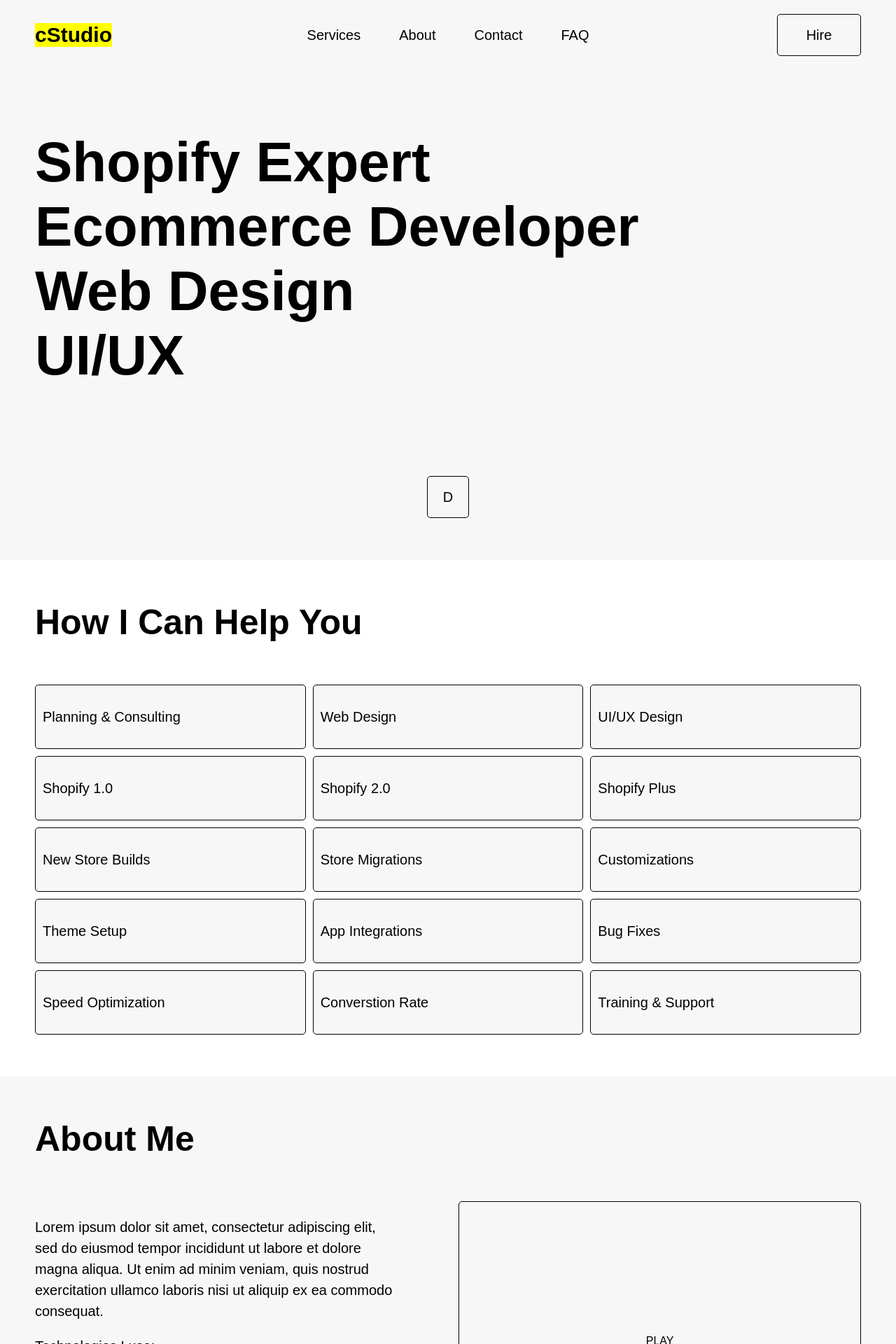
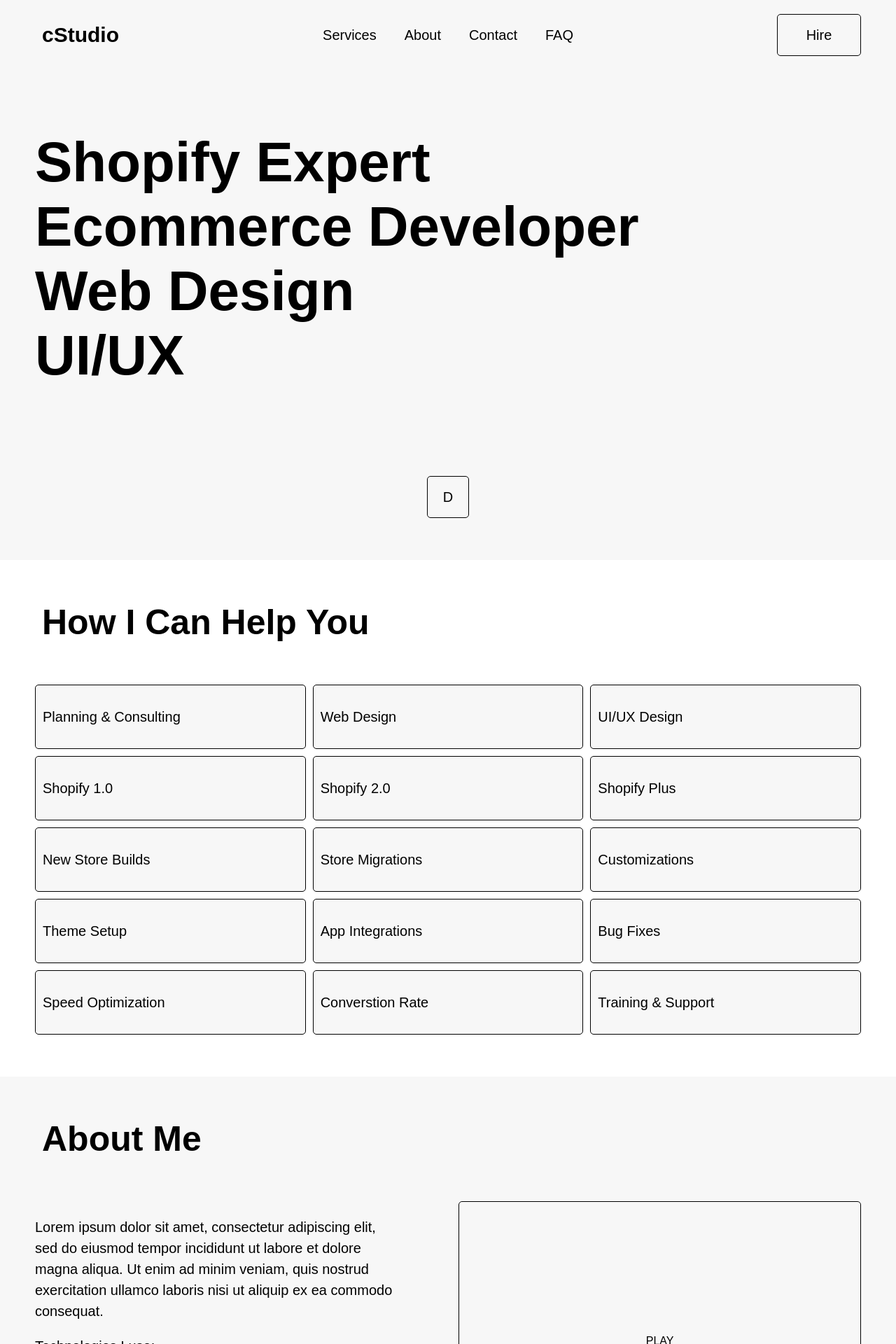
Before and after one commit to cstudiodev/curtishill, a React (Create React App) app: page / in a window 1280 px wide. Shown: the top 1920 px of the page at 70% size. Built offline with nearby package versions, Linux system fonts and the light colour scheme.

Commit message:
active styles

```diff
--- a/src/App.js
+++ b/src/App.js
@@ -1,6 +1,6 @@
 import React from 'react';
-import { useState } from 'react';
-import { Element } from 'react-scroll';
+import { useState, useEffect } from 'react';
+import { Element, Events, scrollSpy } from 'react-scroll';
 import Header from './components/Header';
 import Hero from './components/Hero';
 import Services from './components/Services';
@@ -10,6 +10,7 @@ import Contact from './components/Contact';
 function App() {
   const [isSticky, setIsSticky] = useState(false);
   const [isMobileMenuVisible, setMobileMenuVisible] = useState(false);
+  const [activeSection, setActiveSection] = useState('hero');
 
   const handleScroll = () => {
     if (window.scrollY > 100) {
@@ -25,6 +26,20 @@ function App() {
     setMobileMenuVisible(!isMobileMenuVisible);
   };
 
+  useEffect(() => {
+    Events.scrollEvent.register('begin', () => {});
+    Events.scrollEvent.register('end', (to, element) => {
+      setActiveSection(to);
+    });
+
+    scrollSpy.update();
+
+    return () => {
+      Events.scrollEvent.remove('begin');
+      Events.scrollEvent.remove('end');
+    };
+  }, []);
+
   return (
     <div className='app'>
       <Header
@@ -33,13 +48,13 @@ function App() {
         isMobileMenuVisible={isMobileMenuVisible}
       />
       <Element name="hero">
-        <Hero />
+        <Hero activeSection={activeSection} />
       </Element>
       <Element name="services">
-        <Services />
+        <Services activeSection={activeSection} />
       </Element>
       <Element name="about">
-        <About />
+        <About activeSection={activeSection} />
       </Element>
       <Element name="contact">
         <Contact />
@@ -48,5 +63,4 @@ function App() {
   );
 }
 
-
 export default App;
--- a/src/components/About.js
+++ b/src/components/About.js
@@ -4,11 +4,15 @@ import IconResume from '../assets/IconResume'
 import IconCreditCard from '../assets/IconCreditCard'
 import IconSupport from '../assets/IconSupport'
 
-const About = () => {
+const About = ({ activeSection }) => {
   return (
-    <section className='section alt-bg'>
+    <section id="about" className='section alt-bg'>
       <div className='section-content'>
-        <h2 className='section-heading'>About Me</h2>
+        <div className='section-heading'>
+          <h2 className={`${activeSection === 'about' ? 'heading-active' : ''}`}>
+            About Me
+          </h2>
+        </div>
         <div className='about-video-with-text-container'>
           <div className='about-text-section'>
             <p className='about-text'>Lorem ipsum dolor sit amet, consectetur adipiscing elit, sed do eiusmod tempor incididunt ut labore et dolore magna aliqua. Ut enim ad minim veniam, quis nostrud exercitation ullamco laboris nisi ut aliquip ex ea commodo consequat.</p>
--- a/src/components/Contact.js
+++ b/src/components/Contact.js
@@ -1,10 +1,14 @@
 import React from 'react'
 
-const Contact = () => {
+const Contact = ({ activeSection }) => {
   return (
-    <section className='section'>
+    <section id="contact" className='section'>
       <div className='section-content'>
-        <h2 className='section-heading'>Let's Work Together</h2>
+        <div className='section-heading'>
+          <h2 className={`${activeSection === 'contact' ? 'heading-active' : ''}`}>
+            Let's Talk
+          </h2>
+        </div>
         <div className='contact-form'>
           FORM
         </div>
--- a/src/components/Services.js
+++ b/src/components/Services.js
@@ -1,10 +1,14 @@
 import React from 'react'
 
-const Services = () => {
+const Services = ({ activeSection }) => {
   return (
-    <section className='section'>
+    <section id="services" className='section'>
       <div className='section-content'>
-        <h2 className='section-heading'>How I Can Help You</h2>
+        <div className='section-heading'>
+          <h2 className={`${activeSection === 'services' ? 'heading-active' : ''}`}>
+            How I Can Help You
+          </h2>
+        </div>
         <div className='services-card-container'>
           <p className='services-card'>Planning & Consulting</p>
           <p className='services-card'>Web Design</p>
--- a/src/index.css
+++ b/src/index.css
@@ -126,17 +126,26 @@ p, li, button {
 }
 
 .link {
-  transition: background-color 0.5s ease-in-out;
-}
-
-.link-active {
-  background: var(--highlight-color);
-  transition: background-color 0.5s ease-in-out;
+  background-image: linear-gradient(to right, var(--highlight-color) 50%, transparent 50%);
+  background-size: 200% 100%;
+  background-position: 100% 0;
+  transition: background-position 0.2s ease-in;
 }
 
 .link:hover {
   cursor: pointer;
-  background: var(--highlight-color);
+  background-position: 0 0;
+}
+
+.link-active {
+  background: none;
+}
+
+.heading-active {
+  background-image: linear-gradient(to right, transparent 50%, var(--highlight-color) 50%);
+  background-size: 200% 100%;
+  background-position: -100% 0;
+  transition: background-position 0.5s ease-in;
 }
 
 /* APP --- */
@@ -152,10 +161,13 @@ p, li, button {
   top: 0;
   height: var(--header-height);
   background: var(--alt-bg-color);
+  transition: 0.5s ease-in-out;
 }
 
 .header.sticky {
   background-color: var(--bg-color);
+  box-shadow: 0 2px 4px rgba(0, 0, 0, 0.1);
+  transition: 0.5s ease-in-out;
 }
 
 .header-content {
@@ -169,6 +181,10 @@ p, li, button {
   padding: 0 var(--gutter-padding);
 }
 
+.header-content h3 {
+  padding: 5px 10px;
+}
+
 .header-nav {
   position: absolute;
   top: 50%;
@@ -177,7 +193,7 @@ p, li, button {
   display: flex;
   justify-content: space-evenly;
   align-items: center;
-  gap: 15px;
+  gap: 20px;
 }
 
 @media screen and (max-width: 700px) {
@@ -187,7 +203,7 @@ p, li, button {
 }
 
 .header-nav li {
-  padding: 5px 20px;
+  padding: 5px 10px;
 }
 
 .header-cta-btn {
@@ -292,6 +308,11 @@ p, li, button {
   padding-bottom: var(--section-padding);
 }
 
+.section-heading h2 {
+  display: inline;
+  padding: 5px 10px;
+}
+
 /* SERVICES SECTION --- */
 
 .services-card-container {
```
